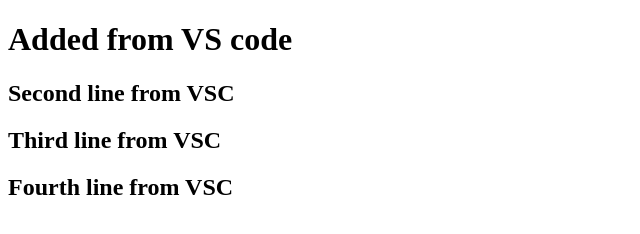
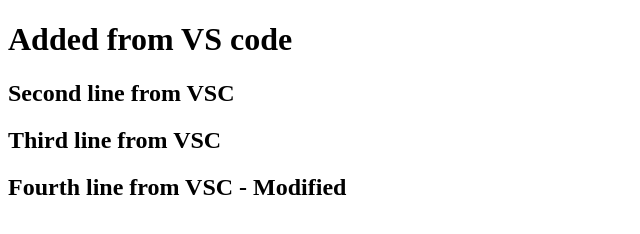
Before and after one commit to alxworld/tstone, a plain HTML site: page index.html in a window 1280 px wide. Shown: the whole page, without its empty margins (0-640 px from the left). Drawn offline with Linux system fonts and the light colour scheme.

Commit message:
4th line modified

```diff
--- a/index.html
+++ b/index.html
@@ -9,6 +9,6 @@
     <h1>Added from VS code</h1>
     <h2>Second line from VSC</h2>
     <h2>Third line from VSC</h2>
-    <h2>Fourth line from VSC</h2>
+    <h2>Fourth line from VSC - Modified</h2>
   </body>
 </html>
```
